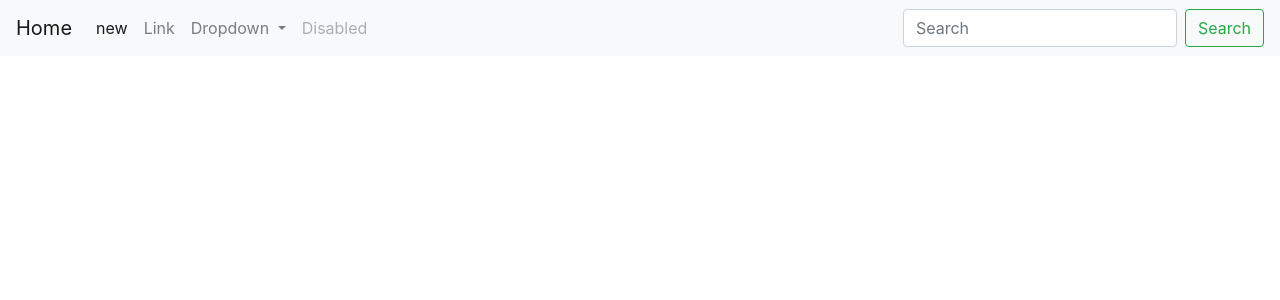
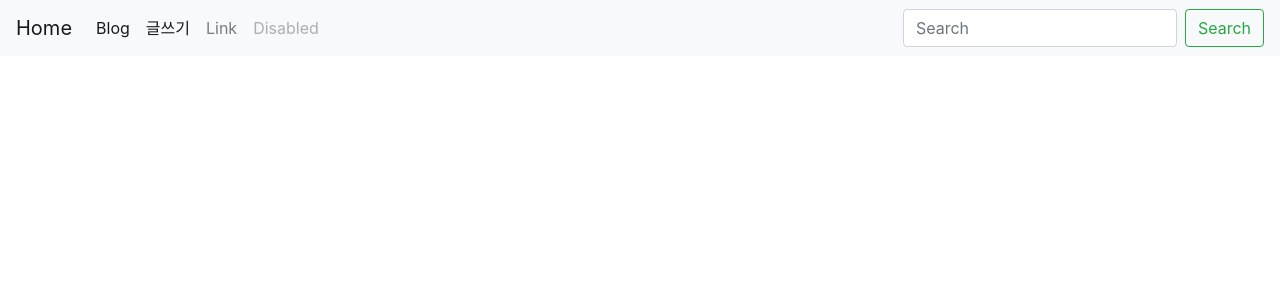
Before and after one commit to 1eastar/likelion_Django_sesstion_4, a Django app: page /blog/ in a window 1280 px wide. Shown: the top 300 px of the page. Run offline with Django 3.2, Linux system fonts and the light colour scheme; data that the repository does not hold is empty; some libraries are stand-ins or nearby versions.

Commit message:
base.html fix

```diff
--- a/default/templates/base.html
+++ b/default/templates/base.html
@@ -9,7 +9,7 @@
 </head>
 
 <nav class="navbar navbar-expand-lg navbar-light bg-light">
-    <a class="navbar-brand" href="{% url 'home' %}">Home</a>
+    <a class="navbar-brand" href="#">Home</a>
     <button class="navbar-toggler" type="button" data-toggle="collapse" data-target="#navbarSupportedContent" aria-controls="navbarSupportedContent" aria-expanded="false" aria-label="Toggle navigation">
       <span class="navbar-toggler-icon"></span>
     </button>
@@ -17,21 +17,13 @@
     <div class="collapse navbar-collapse" id="navbarSupportedContent">
       <ul class="navbar-nav mr-auto">
         <li class="nav-item active">
-          <a class="nav-link" href="{% url 'new' %}">new</a>
+          <a class="nav-link" href="{% url 'home' %}">Blog</a>
+        </li>
+        <li class="nav-item active">
+          <a class="nav-link" href="{% url 'new' %}">글쓰기</a>
         </li>
         <li class="nav-item">
           <a class="nav-link" href="#">Link</a>
-        </li>
-        <li class="nav-item dropdown">
-          <a class="nav-link dropdown-toggle" href="#" id="navbarDropdown" role="button" data-toggle="dropdown" aria-haspopup="true" aria-expanded="false">
-            Dropdown
-          </a>
-          <div class="dropdown-menu" aria-labelledby="navbarDropdown">
-            <a class="dropdown-item" href="#">Action</a>
-            <a class="dropdown-item" href="#">Another action</a>
-            <div class="dropdown-divider"></div>
-            <a class="dropdown-item" href="#">Something else here</a>
-          </div>
         </li>
         <li class="nav-item">
           <a class="nav-link disabled" href="#" tabindex="-1" aria-disabled="true">Disabled</a>
```
